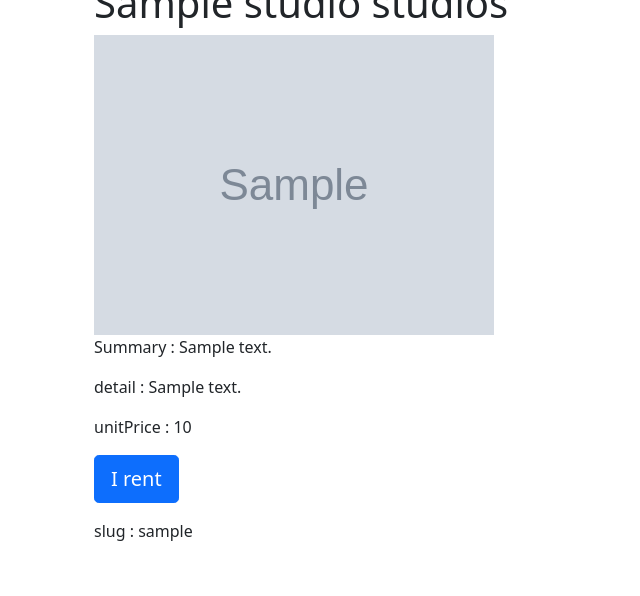
After one commit to eddyRAJA/StudioLoc, a Symfony app: template templates/studio/showStudio.html.twig in a window 1280 px wide. The commit adds this page. Shown: the part 347-943 px from the top of the page, without its empty margins (0-640 px from the left). Run offline with Twig, Linux system fonts and the light colour scheme; the template is opened without the code that fills it: most values are stand-ins (such as "Sample title", 1, 10 or a date in 2020); grey boxes marked "Sample" are stand-in pictures; some libraries are stand-ins or nearby versions.

Commit message:
show each studio

```diff
--- a/templates/studio/showCategories.html.twig
+++ b/templates/studio/showCategories.html.twig
@@ -39,7 +39,7 @@
       </div>
       <div>
         <p>
-          <a href="{{ path('category_show', {'id': category.id}) }}">More</a>
+          <a href="{{ path('category_show', {'id': category.id}) }}" class="btn btn-lg btn-primary">More</a>
         </p>
       </div>
 
--- /dev/null
+++ b/templates/studio/showStudio.html.twig
@@ -0,0 +1,41 @@
+{% extends 'base.html.twig' %}
+
+{% block title %}Studio{% endblock %}
+
+{% block body %}
+
+  <div class="container">
+    <h1 class="mt-0">
+      {{ studio.name }}
+      studios</h1>
+
+    <img class="align-self-start mr-3" height="300" src="{{ studio.poster }}" alt="poster of {{ studio.name }} ">
+    <p>Summary :
+      {{ studio.summary }}</p>
+    <p>detail :
+      {{ studio.detail }}</p>
+    <p>unitPrice :
+      {{ studio.unitPrice }}</p>
+    {#
+      <p>Created on:
+        {{ company.createdAt }}</p>
+      <p>Updated on:
+        {{ company.updatedAt }}</p>#}
+    <div>
+      <p>
+        <a href="" class="btn btn-lg btn-primary">I rent</a>
+      </p>
+    </div>
+    <p>slug :
+      {{ studio.slug }}</p>
+
+  </div>
+
+</div>
+<div class="container">
+  <pre>
+    {{ dump(studio) }}
+</pre>
+</div>
+
+{% endblock %}
```
Also changed, not shown: src/Controller/StudioController.php (+14 -0 lines), templates/studio/showCategory.html.twig (+8 -2 lines).
